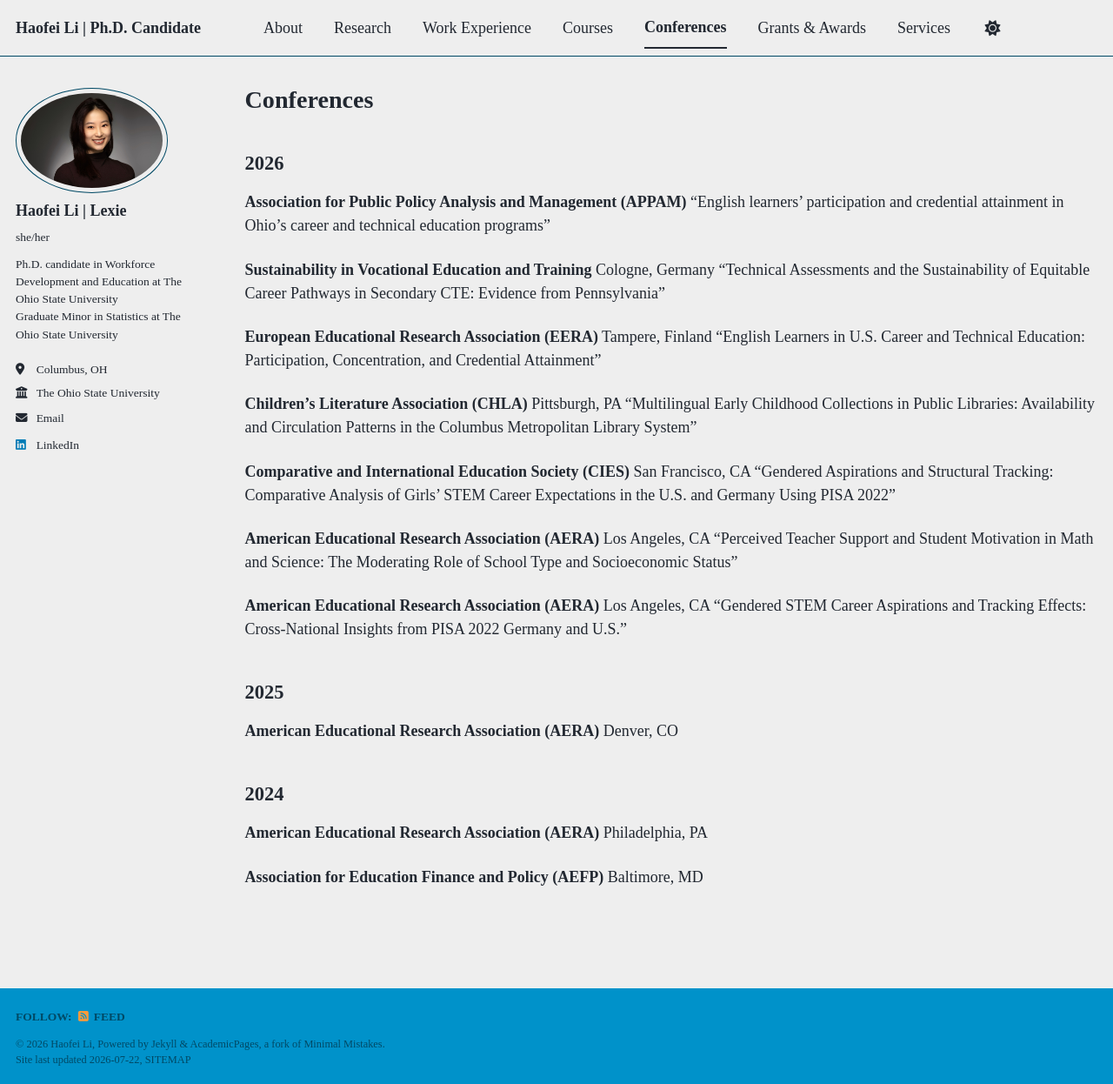
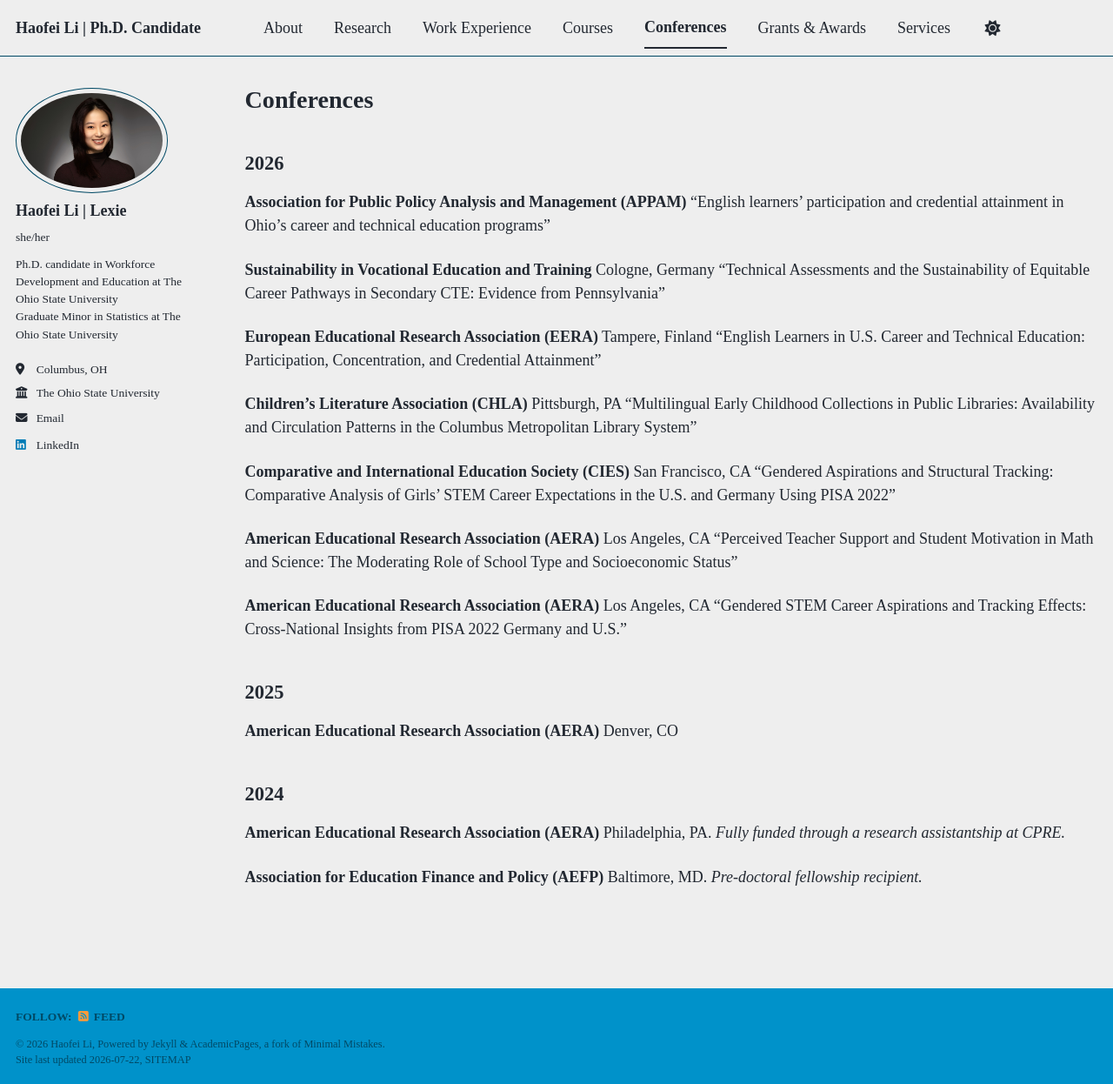
Before and after one commit to HFLI1/lexie, a Jekyll site: the page built from _pages/conferences.md, in a window 1280 px wide and 1246 px high. Shown: the whole window at 87% size. Built offline with Jekyll 4.4.1, drawn with Linux system fonts in a browser that asks for light colours; a style sheet for code colours, icons or effects is not loaded.

Commit message:
Update conferences.md

```diff
--- a/_pages/conferences.md
+++ b/_pages/conferences.md
@@ -42,7 +42,7 @@ Denver, CO
 ## 2024
 
 **American Educational Research Association (AERA)**
-Philadelphia, PA
+Philadelphia, PA. *Fully funded through a research assistantship at CPRE.*
 
 **Association for Education Finance and Policy (AEFP)**
-Baltimore, MD
+Baltimore, MD. *Pre-doctoral fellowship recipient.*
```
